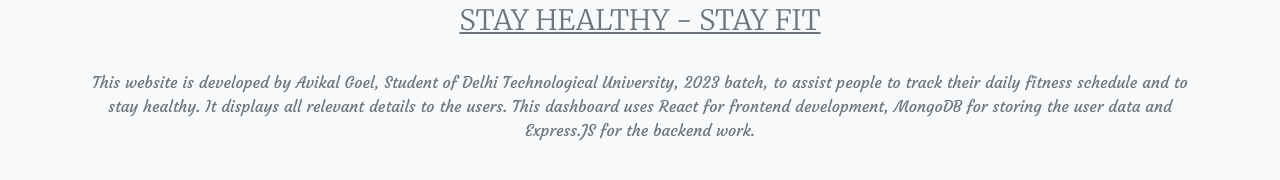
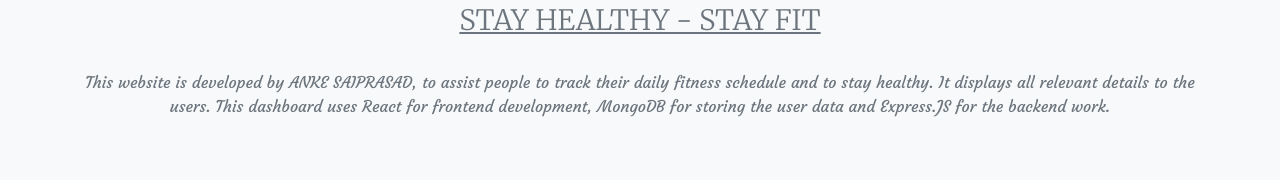
Before and after one commit to ankesai8/Fitness_Matters-ReactJS, a React (Create React App) app: page /userlist in a window 1280 px wide. Shown: the part 746-926 px from the top of the page. Built offline with nearby package versions, Linux system fonts and the light colour scheme; no server answers.

Commit message:
Update Footer.js

```diff
--- a/src/components/Footer.js
+++ b/src/components/Footer.js
@@ -7,8 +7,7 @@ export default function Footer() {
                 <div className="container text-muted">
                     <h3 className="text-uppercase font-weight-bold text-center"><u>Stay healthy - Stay fit</u></h3>
                     <br />
-                    <p className=" text-center p-font ">This website is developed by Avikal Goel, Student of Delhi Technological
-                        University, 2023 batch, to assist people to track their daily fitness schedule and to stay healthy. It
+                    <p className=" text-center p-font ">This website is developed by ANKE SAIPRASAD, to assist people to track their daily fitness schedule and to stay healthy. It
                         displays all relevant details to the users. This dashboard uses React for frontend development, MongoDB for storing the user data and Express.JS for the backend work.
                     </p>
 
```
